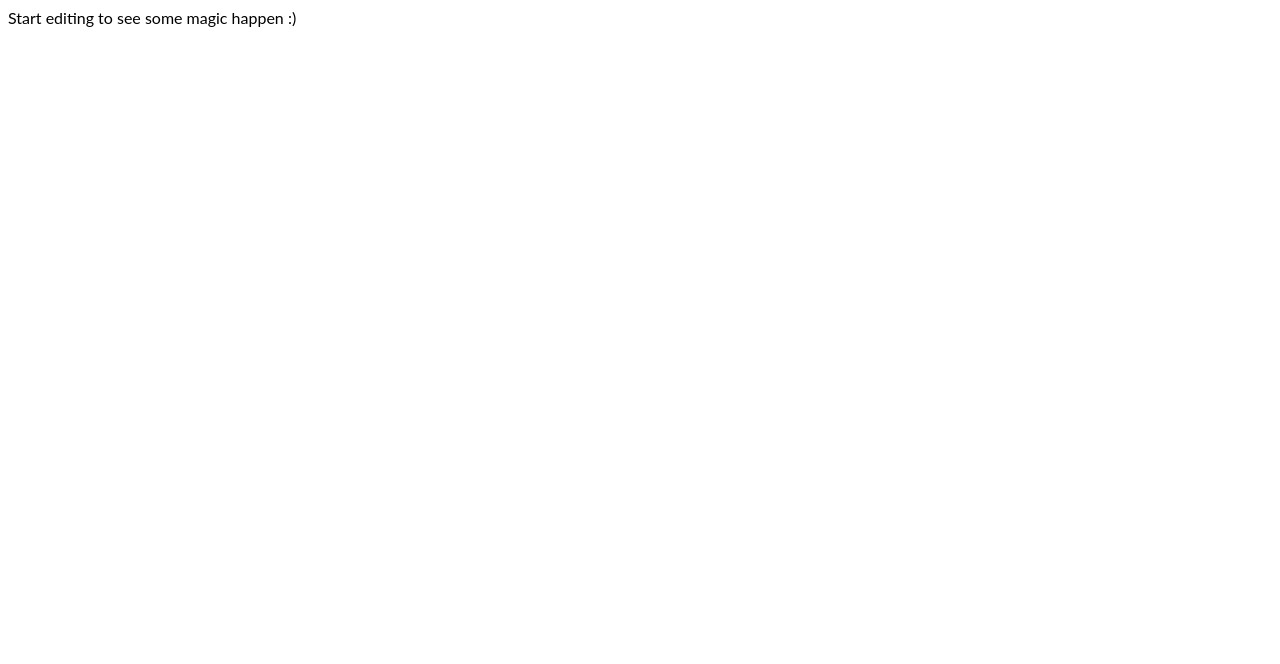
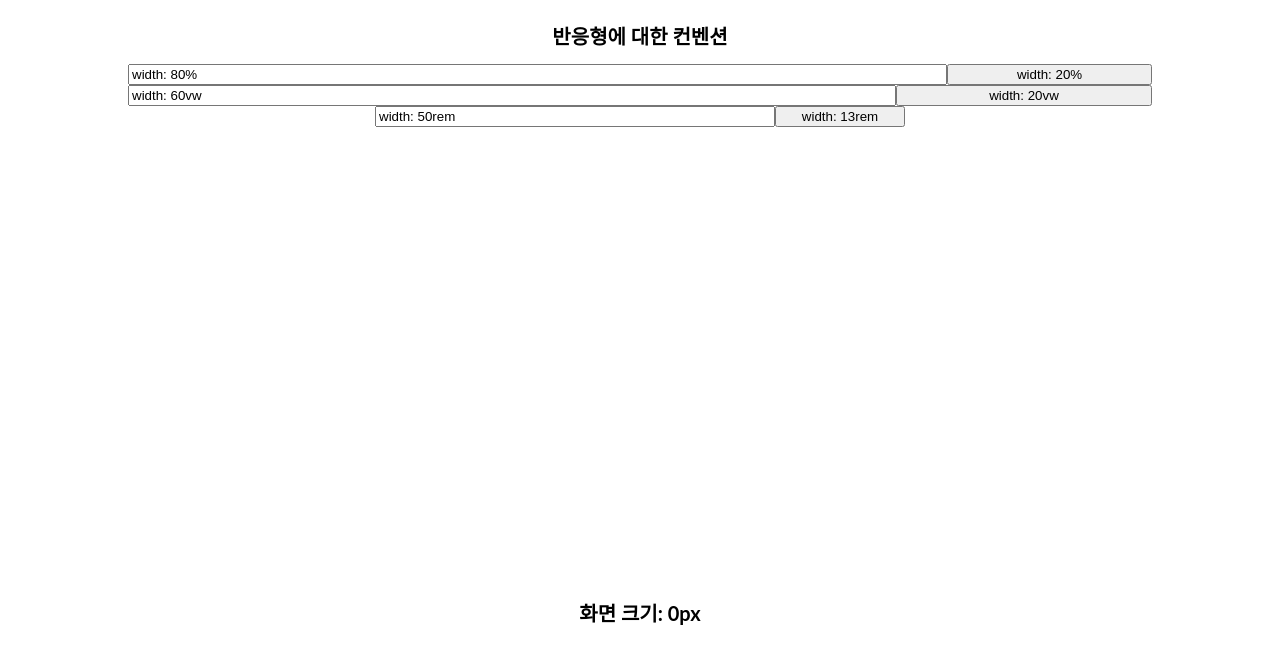
Before and after one commit to al-bur/growup-diary-stackblitz, a React (Create React App) app: page / in a window 1280 px wide. Shown: the top 664 px of the page. Built offline with nearby package versions, Linux system fonts and the light colour scheme.

Commit message:
1 binaries uploaded

```diff
--- a/App.tsx
+++ b/App.tsx
@@ -2,9 +2,37 @@ import * as React from 'react';
 import './style.css';
 
 export default function App() {
+  const [windowSize, setWindowSize] = React.useState(0);
+
+  React.useEffect(() => {
+    const handleSetWindowSize = (e: any) => {
+      setWindowSize(e.target.document.body.clientWidth);
+    };
+    window.addEventListener('resize', handleSetWindowSize);
+
+    return () => {
+      window.removeEventListener('resize', handleSetWindowSize);
+    };
+  }, []);
+
   return (
-    <div>
-      <p>Start editing to see some magic happen :)</p>
+    <div className="container">
+      <form className="form-container">
+        <h1>반응형에 대한 컨벤션</h1>
+        <div className="input-container">
+          <input value="width: 80%" />
+          <button>width: 20%</button>
+        </div>
+        <div className="input-container-vw">
+          <input value="width: 60vw" />
+          <button>width: 20vw</button>
+        </div>
+        <div className="input-container-rem">
+          <input value="width: 50rem" />
+          <button>width: 13rem</button>
+        </div>
+      </form>
+      <h1 className="window-size-notification">화면 크기: {windowSize}px</h1>
     </div>
   );
 }
--- a/style.css
+++ b/style.css
@@ -1,3 +1,61 @@
-h1, p {
+h1,
+p {
   font-family: Lato;
 }
+
+html {
+  font-size: 10px;
+}
+
+.container {
+  display: flex;
+  justify-content: center;
+}
+
+.form-container {
+  display: flex;
+  flex-direction: column;
+  align-items: center;
+}
+
+.input-container,
+.input-container-vw {
+  width: 80vw;
+  display: flex;
+  justify-content: center;
+}
+
+.input-container input {
+  width: 80%;
+}
+
+.input-container button {
+  width: 20%;
+}
+
+.input-container-vw input {
+  width: 60vw;
+}
+
+.input-container-vw button {
+  width: 20vw;
+}
+
+.input-container-rem {
+  width: 53rem;
+  display: flex;
+  justify-content: center;
+}
+
+.input-container-rem input {
+  width: 40rem;
+}
+
+.input-container-rem button {
+  width: 13rem;
+}
+
+.window-size-notification {
+  position: fixed;
+  bottom: 20vh;
+}
```
Also changed, not shown: ezgif.com-gif-maker (8).gif (added), 1 other file (tests, documents, lock files or other folders).
